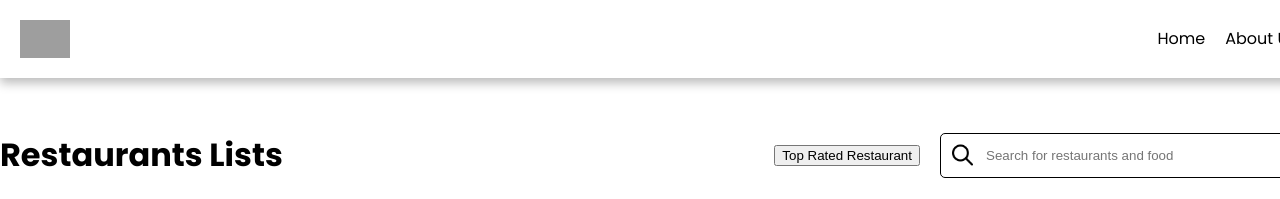
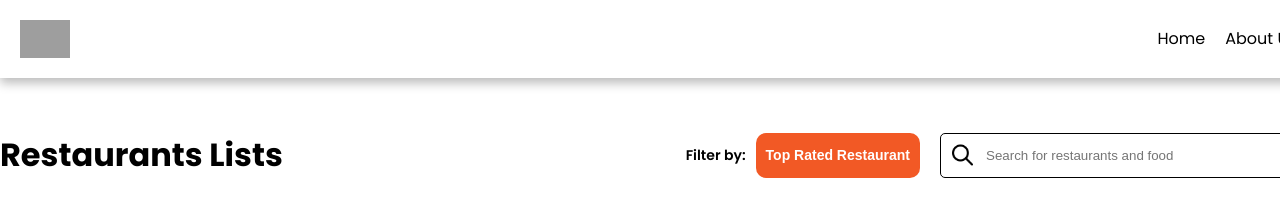
Before and after one commit to sandeeprana19/namaste-react-assignments, a React (Vite) app: page / in a window 1280 px wide. Shown: the top 199 px of the page. Built offline with nearby package versions, Linux system fonts and the light colour scheme; grey boxes are pictures that could not be loaded.

Commit message:
assignment-05 accomplished

```diff
--- a/index.css
+++ b/index.css
@@ -81,7 +81,7 @@ header {
 }
 
 .restro-card:hover {
-  transform: scale(1.16);
+  transform: scale(0.95);
   background-color: #ffffff;
   box-shadow: 0 0 30px rgba(0, 0, 0, 0.4);
   border-radius: 20px;
@@ -162,6 +162,14 @@ header {
 
 .restro-filter-button {
   cursor: pointer;
+  height: 45px;
+  background: #f25925;
+  color: #ffffff;
+  border-radius: 10px;
+  border: none;
+  padding: 10px;
+  font-size: 14px;
+  font-weight: 600;
 }
 
 .restro-search {
@@ -204,3 +212,14 @@ header {
   align-items: center;
   gap: 20px;
 }
+
+.filter-by-wrapper {
+  display: flex;
+  align-items: center;
+  gap: 10px;
+}
+
+.filter-by {
+  font-size: 14px;
+  font-weight: 600;
+}
--- a/src/components/Body.js
+++ b/src/components/Body.js
@@ -12,17 +12,20 @@ const Body = () => {
         <div className="title-container">
           <h1>Restaurants Lists</h1>
           <div className="action-wrapper">
+            <div className="filter-by-wrapper">
+              <span className="filter-by">Filter by:</span>
               <button
                 className="restro-filter-button"
                 onClick={() => {
                   const filteredRestaurants = listOfRestaurants.filter(
-                  (res) => res.info.avgRating > 4.3
+                    (res) => res.info.avgRating > 4
                   );
                   setListOfRestaurants(filteredRestaurants);
                 }}
               >
                 Top Rated Restaurant
               </button>
+            </div>
             <div className="restro-search">
               <input
                 type="search"
--- a/src/utils/mockData.js
+++ b/src/utils/mockData.js
@@ -8,7 +8,7 @@ const resList = [
       areaName: "Mani Square Mall",
       costForTwo: "₹400 for two",
       cuisines: ["American", "Fast Food"],
-      avgRating: 4.4,
+      avgRating: 3.4,
       parentId: "630",
       avgRatingString: "4.4",
       totalRatingsString: "1K+",
@@ -168,7 +168,7 @@ const resList = [
       areaName: "Arcadia Centre",
       costForTwo: "₹400 for two",
       cuisines: ["Burgers", "Biryani", "American", "Snacks", "Fast Food"],
-      avgRating: 4.4,
+      avgRating: 3.5,
       parentId: "547",
       avgRatingString: "4.4",
       totalRatingsString: "100+",
@@ -301,7 +301,7 @@ const resList = [
       areaName: "Beleghata",
       costForTwo: "₹250 for two",
       cuisines: ["Chinese", "Indian"],
-      avgRating: 4.5,
+      avgRating: 3,
       parentId: "154626",
       avgRatingString: "4.5",
       totalRatingsString: "1K+",
```
Lines whose indentation alone changed are shown as unchanged.
